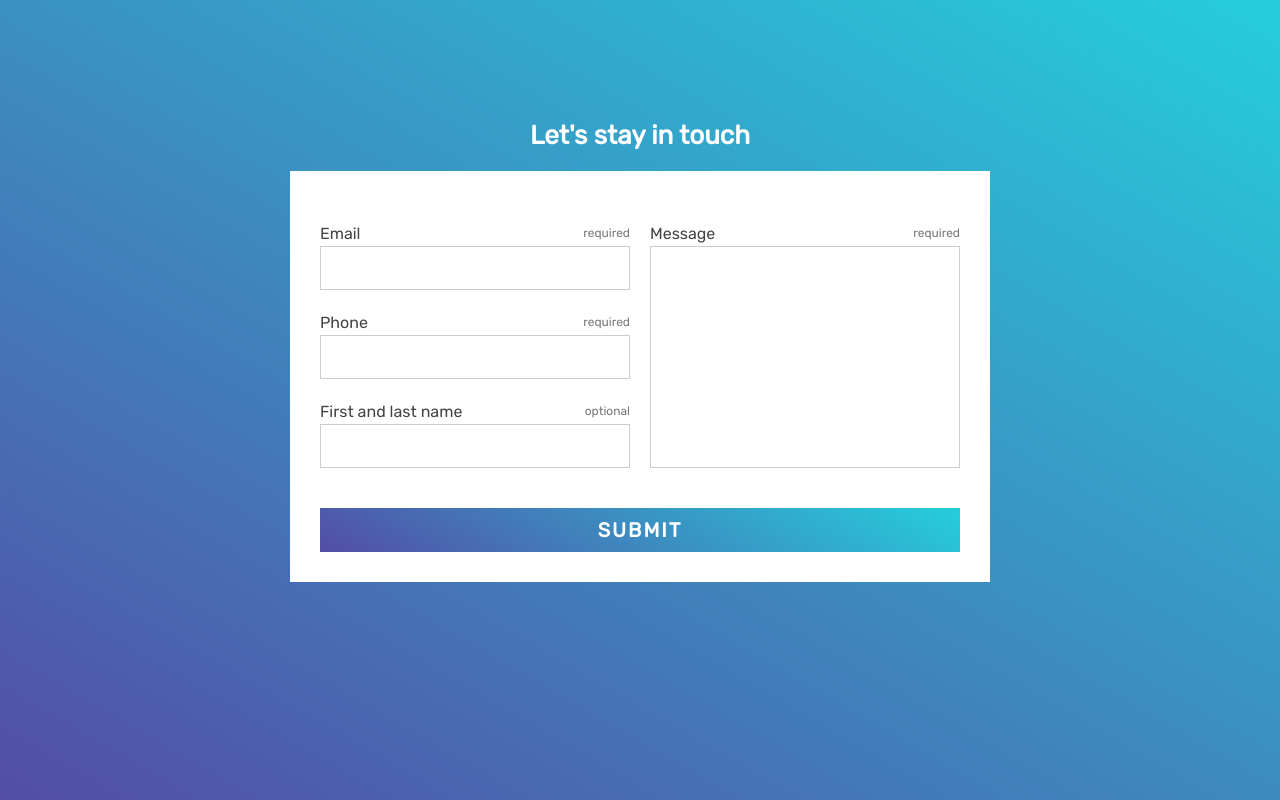
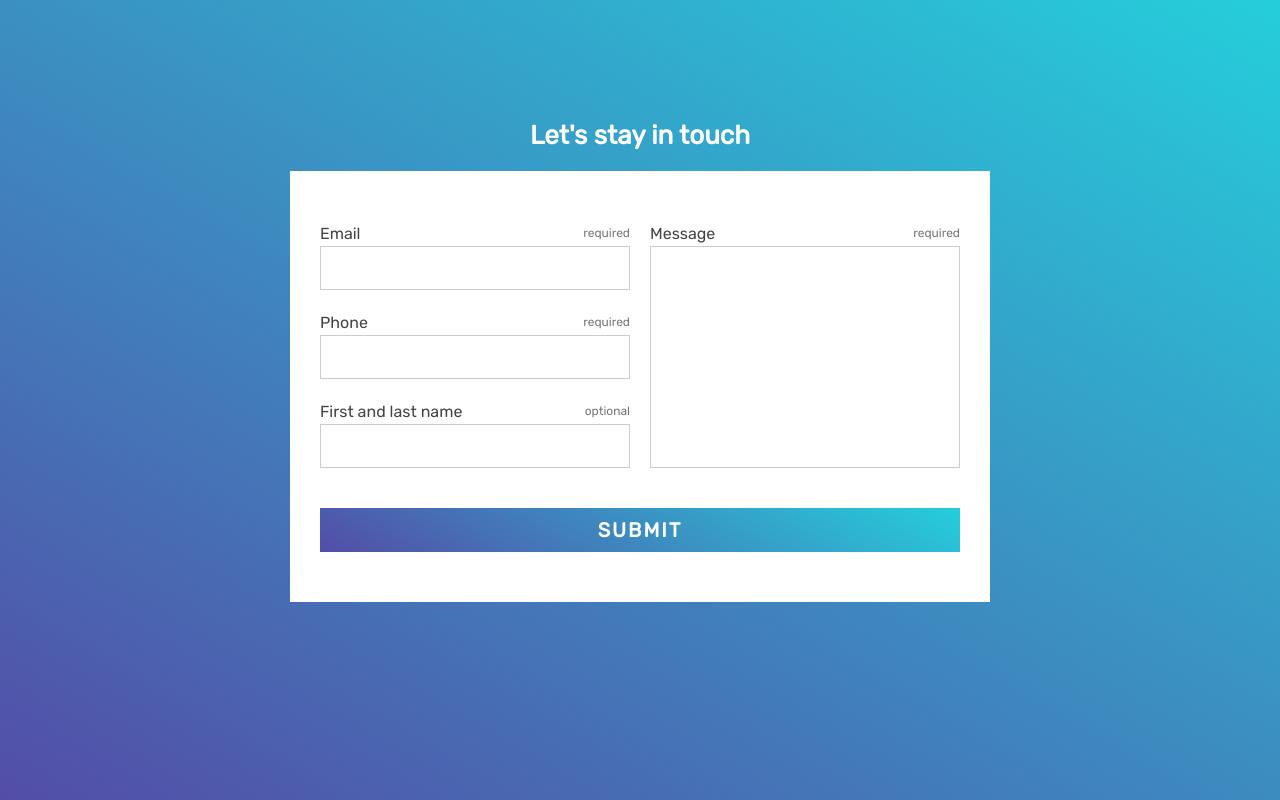
Before and after one commit to an-ska/Contact-Form, a website built with webpack: page src/index.html in a window 1280 px wide. Built offline with nearby package versions, Linux system fonts and the light colour scheme.

Commit message:
Add form padding change.

```diff
--- a/src/styles/form.scss
+++ b/src/styles/form.scss
@@ -14,7 +14,7 @@
   display: grid;
   grid-gap: 20px;
   max-width: 700px;
-  padding: 30px;
+  padding: 30px 30px 50px;
   margin: 20px auto;
   background: #FFF;
   color: $darkFont;
```
